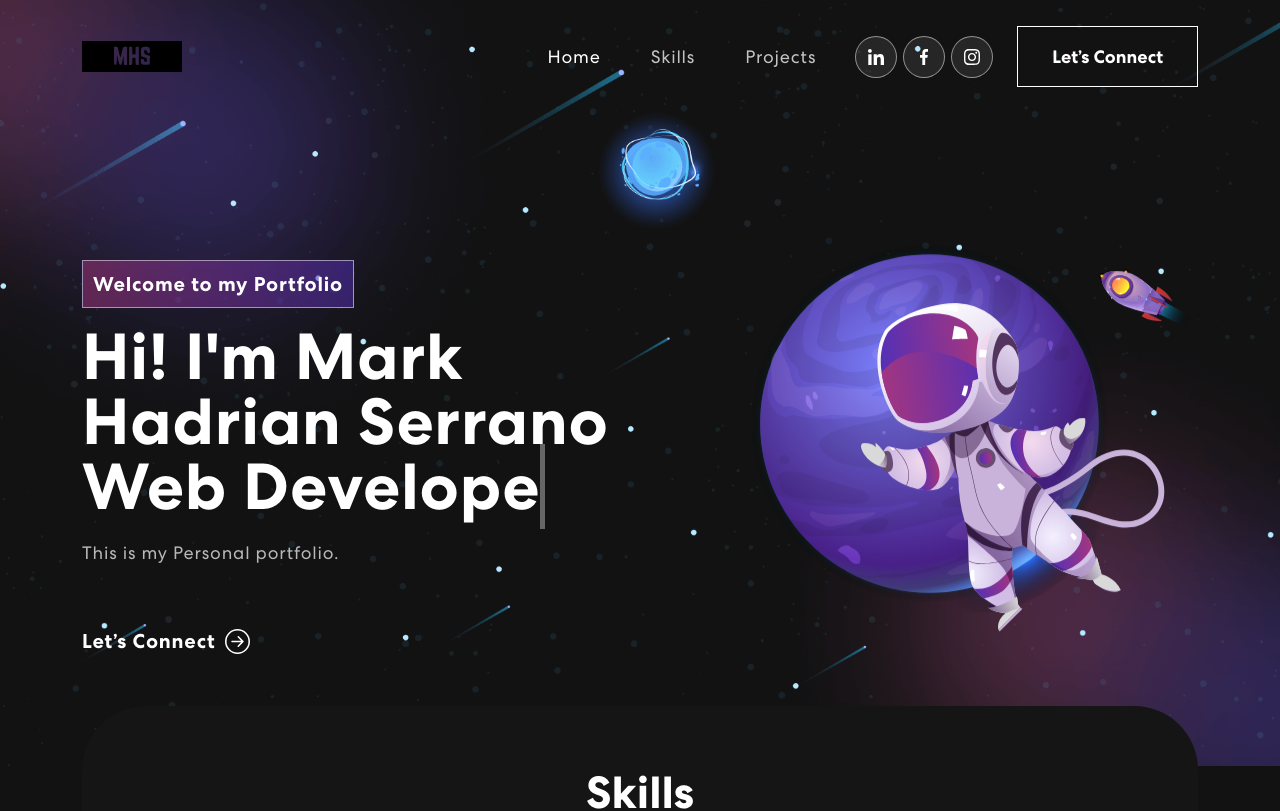
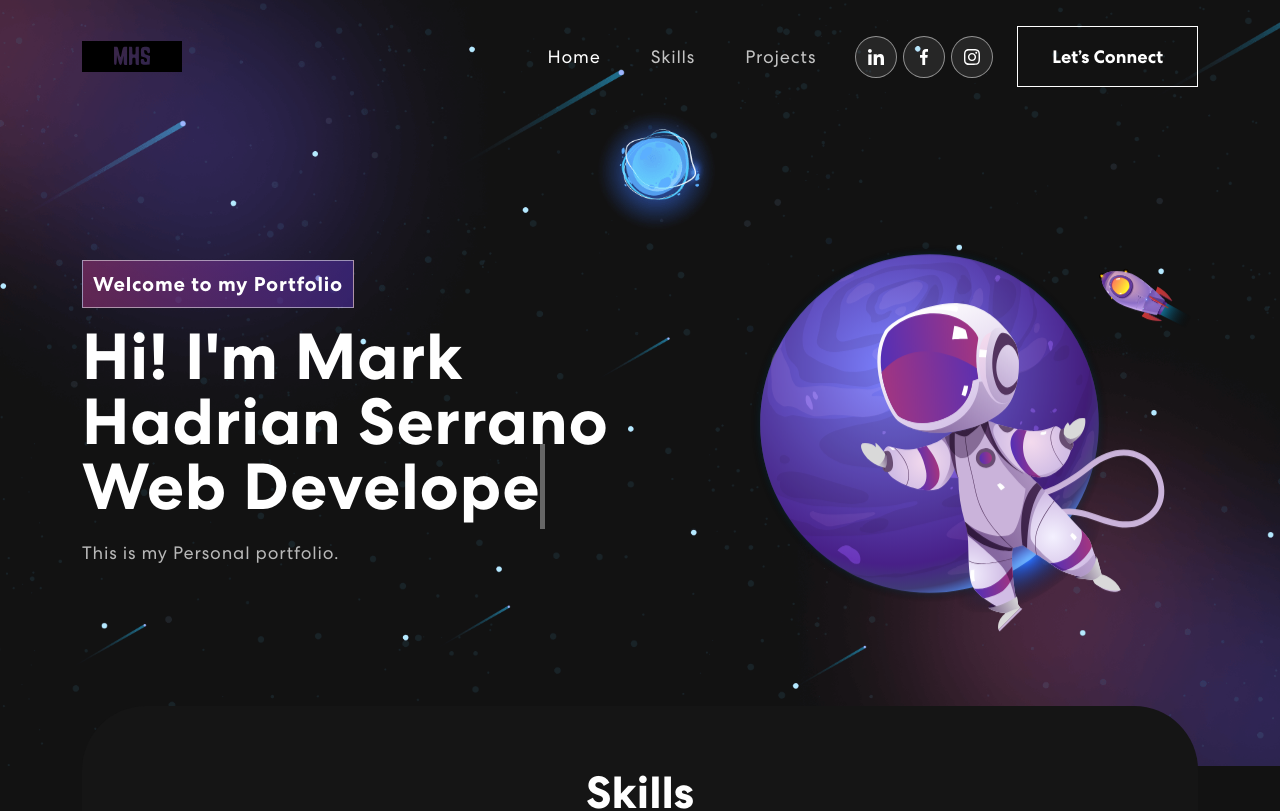
Before and after one commit to markserrano/personal-portfolio-js, a React (Create React App) app: page / in a window 1280 px wide. Shown: the top 811 px of the page. Built offline with nearby package versions, Linux system fonts and the light colour scheme; no server answers.

Commit message:
Update 1.0

```diff
--- a/src/components/Banner.js
+++ b/src/components/Banner.js
@@ -59,7 +59,7 @@
                 <h1>{`Hi! I'm Mark Hadrian Serrano`} <span className="txt-rotate" dataPeriod="1000" data-rotate='[ "Web Developer", "Web Designer", "UI/UX Designer" ]'><span className="wrap">{text}</span></span></h1>
                   <p>This is my Personal portfolio.</p>
 
-                  <button onClick={() => console.log('connect')}>Let’s Connect <ArrowRightCircle size={25} /></button>
+                  {/* <button onClick={() => console.log('connect')}>Let’s Connect <ArrowRightCircle size={25} /></button> */}
 
               </div>}
             </TrackVisibility>
```
